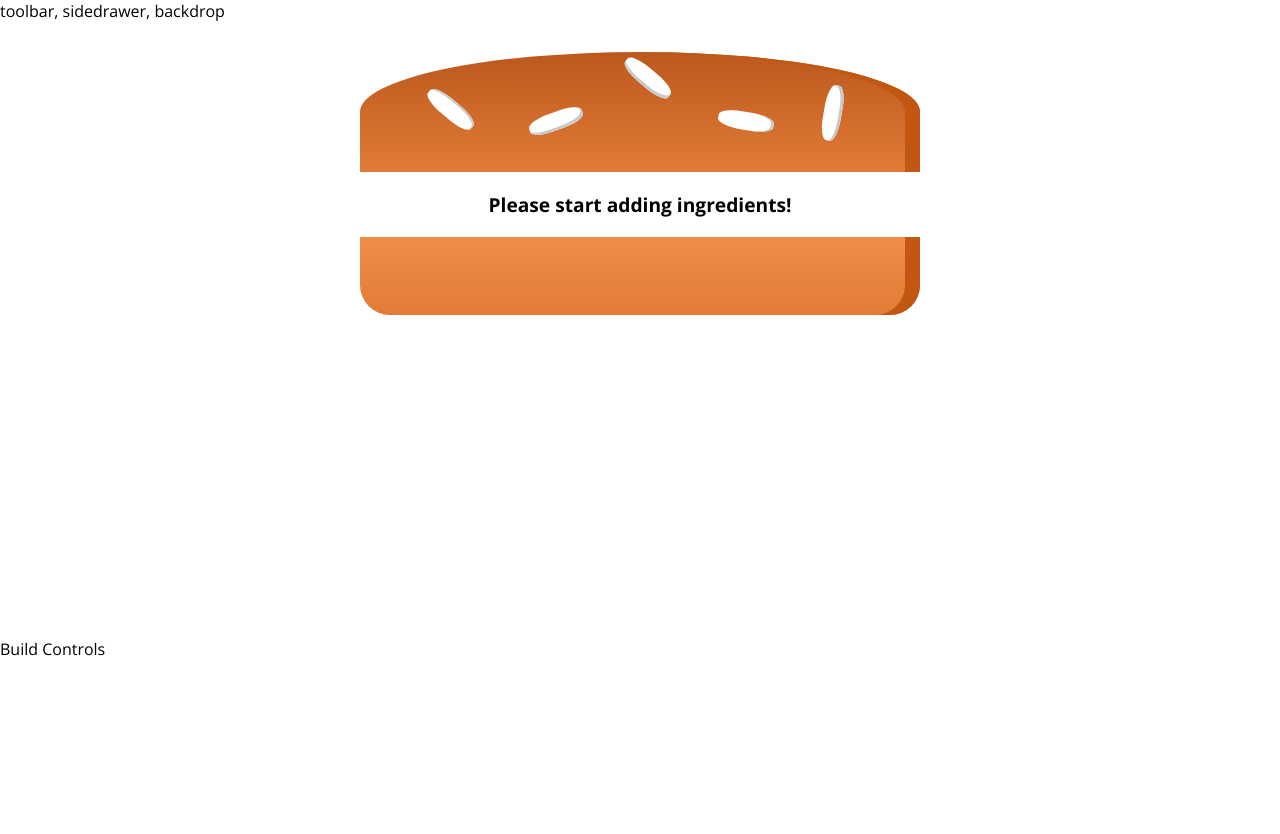
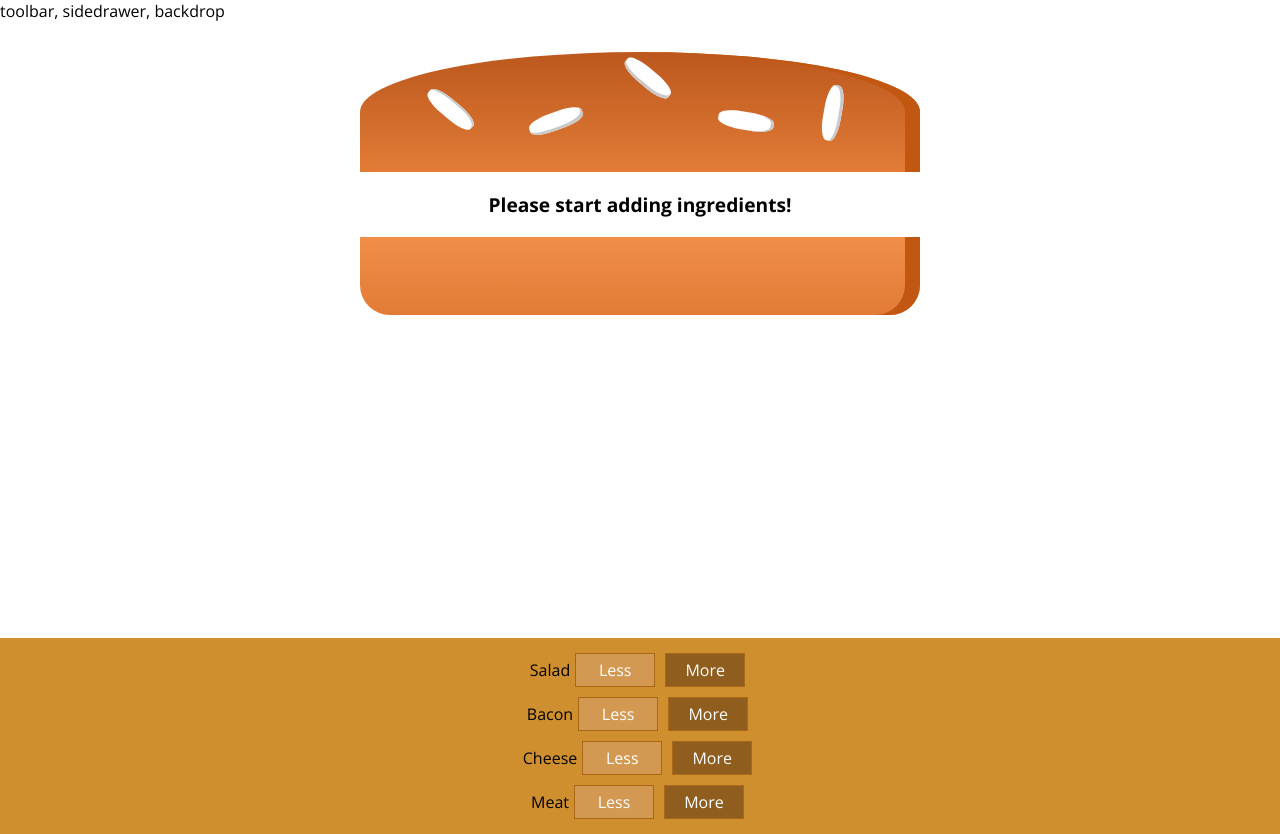
Before and after one commit to lchan217/burger-builder-codealong, a React app: page / in a window 1280 px wide. Before the commit the page ends 800 px from the top, so only its background shows below. Built offline with nearby package versions, Linux system fonts and the light colour scheme.

Commit message:
add build controls

```diff
--- /dev/null
+++ b/src/components/BuildControls/BuildControl/BuildControl.css
@@ -0,0 +1,58 @@
+.BuildControl {
+  display: flex;
+  justify-content: space-between;
+  align-items: center;
+  margin: 5px 0;
+}
+
+.BuildControl button {
+  display: block;
+  font: inherit;
+  padding: 5px;
+  margin: 0 5px;
+  width: 80px;
+  border: 1px solid #aa6817;
+  cursor: pointer;
+  outline: none;
+}
+
+.BuildControl button:disabled {
+  background-color: #ac9980;
+  border: 1px solid #7e7365;
+  color: #ccc;
+  cursor: default;
+}
+
+.BuildControl button:hover:disabled {
+  background-color: #ac9980;
+  color: #ccc;
+  cursor: not-allowed;
+}
+
+.Label {
+  padding: 10px;
+  font-weight: bold;
+  width: 80px;
+}
+
+.BuildControl .Less {
+  background-color: #d39952;
+  color: white;
+}
+
+.BuildControl .More {
+  background-color: #8f5e1e;
+  color: white;
+}
+
+.BuildControl .Less:hover,
+.BuildControl .Less:active {
+  background-color: #daa972;
+  color: white;
+}
+
+.BuildControl .More:hover,
+.BuildControl .More:active {
+  background-color: #99703f;
+  color: white;
+}
--- /dev/null
+++ b/src/components/BuildControls/BuildControl/BuildControl.js
@@ -0,0 +1,14 @@
+import React from 'react';
+import classes from './BuildControl.css'
+
+const BuildControl = (props) => {
+  return (
+    <div className={classes.BuildControl}>
+      <div className={classes.label}>{props.label}</div>
+      <button className={classes.Less}>Less</button>
+      <button className={classes.More}>More</button>
+    </div>
+  );
+};
+
+export default BuildControl;
--- /dev/null
+++ b/src/components/BuildControls/BuildControls.css
@@ -0,0 +1,10 @@
+.BuildControls {
+  width: 100%;
+  background-color: #cf8f2e;
+  display: flex;
+  flex-direction: column;
+  align-items: center;
+  box-shadow: 0 2px 1px #ccc;
+  margin: auto;
+  padding: 10px 0;
+}
--- /dev/null
+++ b/src/components/BuildControls/BuildControls.js
@@ -0,0 +1,23 @@
+import React from 'react';
+import classes from './BuildControls.css'
+import BuildControl from './BuildControl/BuildControl'
+
+const controls = [
+  // same types in burgeringredient case statement
+  { label: 'Salad', type: 'salad'},
+  { label: 'Bacon', type: 'bacon'},
+  { label: 'Cheese', type: 'cheese'},
+  { label: 'Meat', type: 'meat'},
+];
+
+const buildControls = (props) => {
+  return (
+    <div className={classes.BuildControls}>
+      {controls.map(control => (
+        <BuildControl key={control.type} label={control.label} />
+      ))}
+    </div>
+  );
+};
+
+export default buildControls;
--- a/src/containers/BurgerBuilder/BurgerBuilder.js
+++ b/src/containers/BurgerBuilder/BurgerBuilder.js
@@ -1,7 +1,7 @@
 import React, { Component } from 'react';
 import Aux from '../../hoc/Aux'
 import Burger from '../../components/Burger/Burger'
-
+import BuildControls from '../../components/BuildControls/BuildControls'
 class BurgerBuilder extends Component {
   state = {
     ingredients: {
@@ -18,7 +18,7 @@
     return (
       <Aux>
         <Burger ingredients={this.state.ingredients}/>
-        <div>Build Controls</div>
+        <BuildControls />
       </Aux>
     );
   }
```
